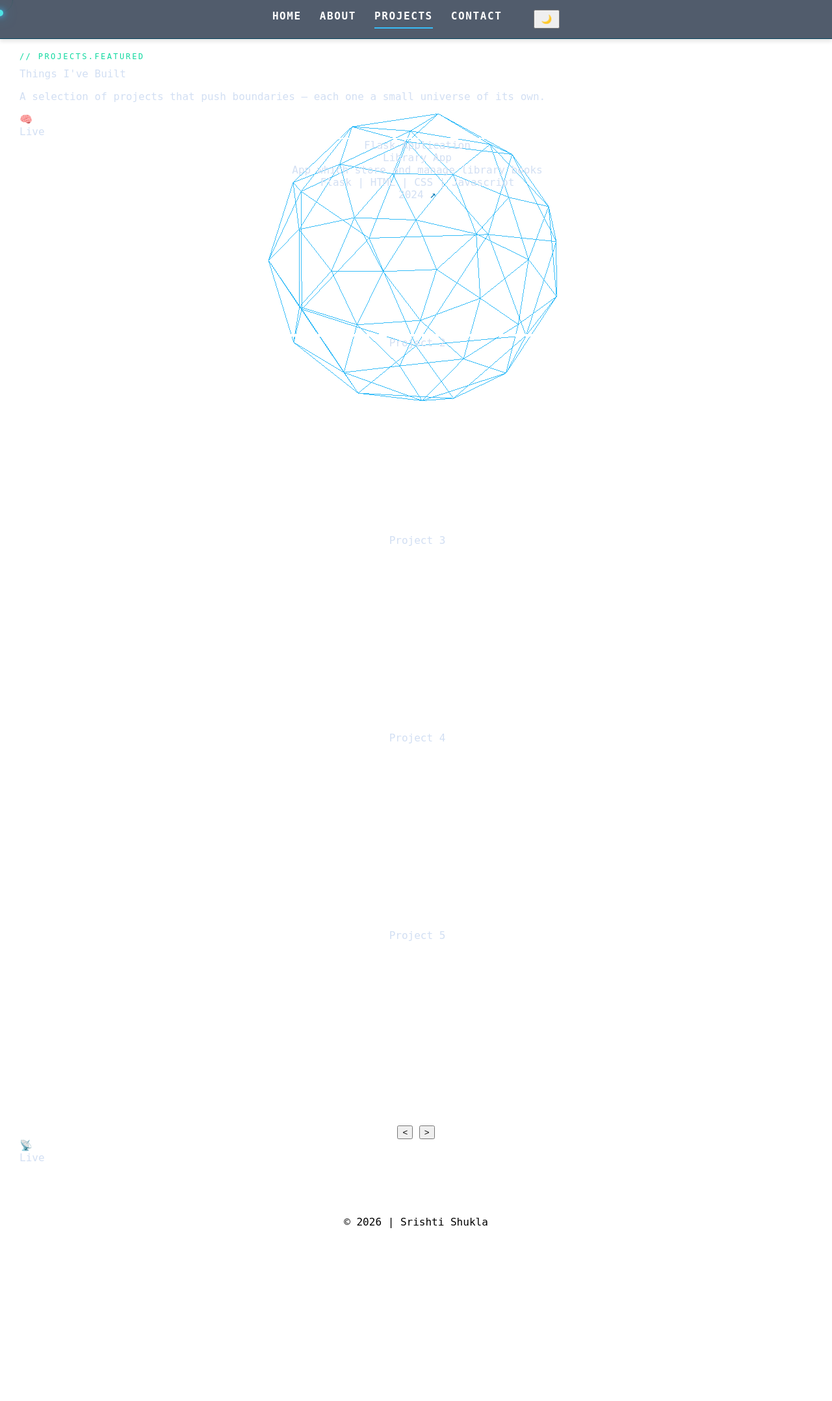
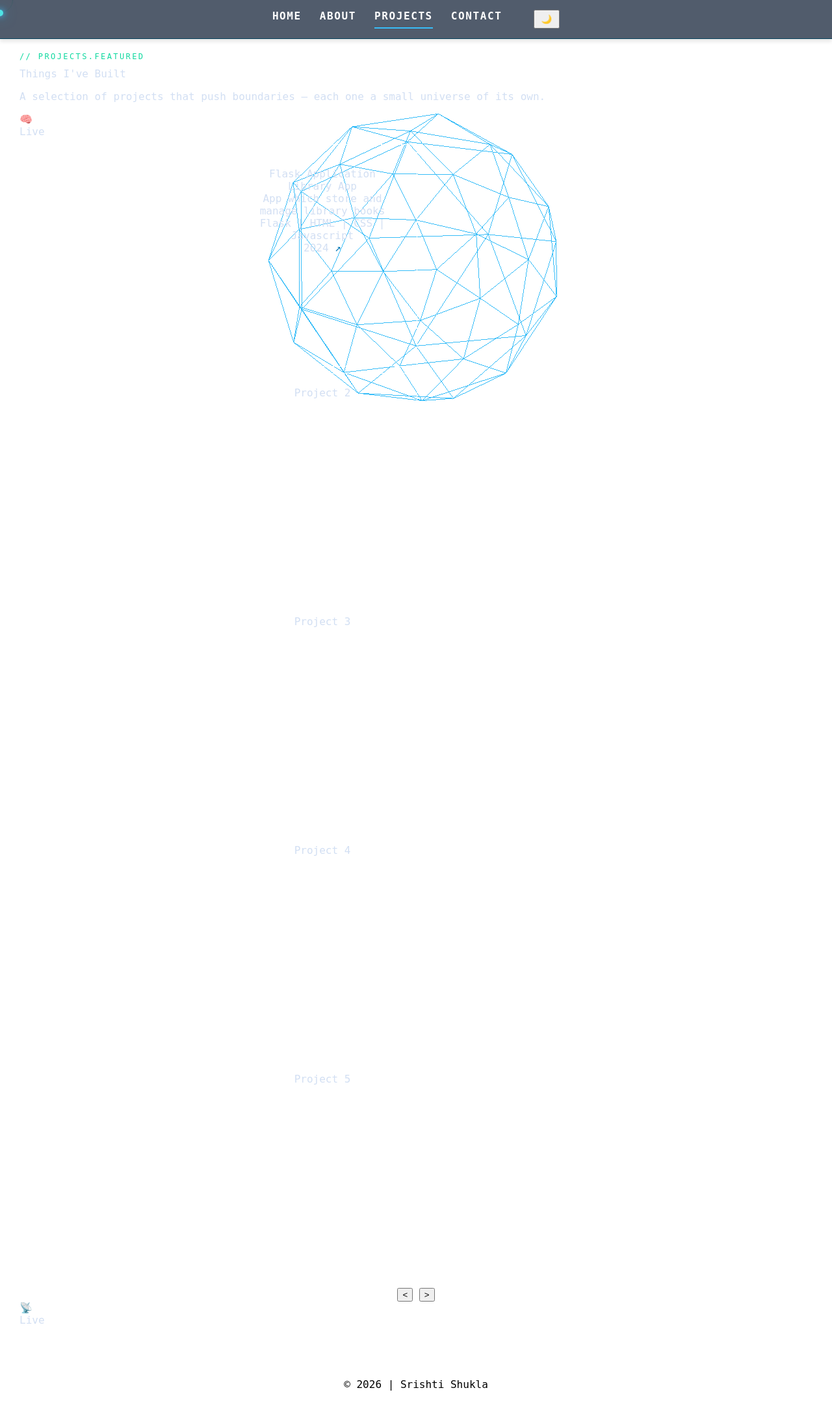
Before and after one commit to sris-14/Portfolio, a Flask app: page /projects in a window 1280 px wide. Shown: the whole page at 65% size. Before the commit the page ends 1890 px from the top, so only its background shows below. Run offline with Flask 3, Linux system fonts and the light colour scheme.

Commit message:
modify: project card space and size

```diff
--- a/static/style.css
+++ b/static/style.css
@@ -269,7 +269,15 @@ ul.skills-list{
 }
 
 .slide{
-    border:2px solid white;
-    width: 100%;
+    border:1px solid white;
+    width: 250px;
     height: 300px;
+    padding: 20px;
+    margin: 10px;
 }
+
+.proj-info{
+    position: relative;
+    text-align: center;
+    padding: 15px;
+}
```
